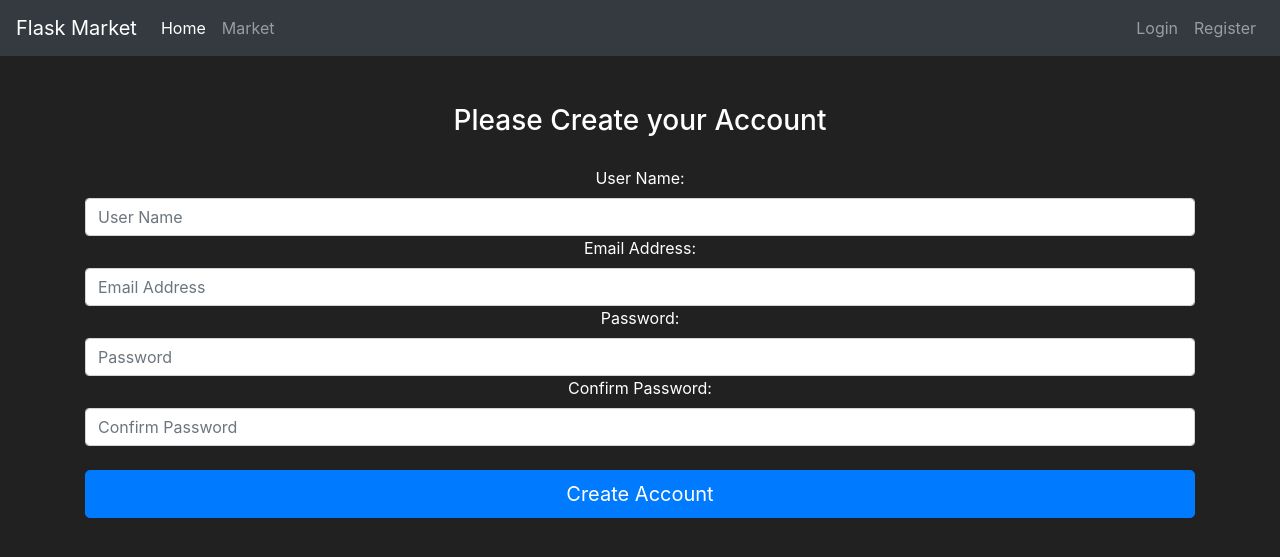
After one commit to jjcoll/flask_market, a Flask app: page /register in a window 1280 px wide. The commit adds this page. Shown: the top 557 px of the page. Run offline with Flask 3, Linux system fonts and the light colour scheme; some libraries are stand-ins or nearby versions.

Commit message:
added user register with server side validation

```diff
--- a/market/__init__.py
+++ b/market/__init__.py
@@ -7,6 +7,8 @@ app = Flask(__name__)
 
 # Construct the path to the database file inside the 'market' package
 app.config["SQLALCHEMY_DATABASE_URI"] = "sqlite:///market.db"
+# secret key
+app.config["SECRET_KEY"] = "5a7dc285da89f961bca6df365cee76bcb8b37dd5d650"
 db = SQLAlchemy(app)
 
 from market import routes
--- /dev/null
+++ b/market/forms.py
@@ -0,0 +1,21 @@
+from flask_wtf import FlaskForm
+from wtforms import StringField, PasswordField, SubmitField
+from wtforms.validators import Length, EqualTo, Email, DataRequired
+
+
+# inherit from FlaskForm
+class RegisterForm(FlaskForm):
+    # form fields
+    username = StringField(label="User Name:", validators=[Length(min=3, max=30)])
+    email_address = StringField(
+        label="Email Address:", validators=[Email(), DataRequired()]
+    )
+    password1 = PasswordField(
+        label="Password:", validators=[Length(min=8), DataRequired()]
+    )
+    password2 = PasswordField(
+        # verify that password and confirm password are same
+        label="Confirm Password:",
+        validators=[EqualTo("password1"), DataRequired()],
+    )
+    submit = SubmitField(label="Create Account")
--- a/market/routes.py
+++ b/market/routes.py
@@ -1,6 +1,8 @@
 from market import app
-from flask import render_template
-from market.models import Item
+from flask import render_template, redirect, url_for
+from market.models import Item, User
+from market.forms import RegisterForm
+from market import db
 
 
 @app.route("/")
@@ -13,3 +15,33 @@ def home_page():
 def market_page():
     items = Item.query.all()
     return render_template("market.html", items=items)
+
+
+@app.route("/register", methods=["POST", "GET"])
+def register_page():
+    form = RegisterForm()
+
+    # on submit checks that the user clicks on submit button
+    # also checks for validation
+    if form.validate_on_submit():
+        # passing fields from form
+        user_to_create = User(
+            username=form.username.data,
+            email=form.email_address.data,
+            password_hash=form.password1.data,
+        )
+        # submit changes to data base
+        db.session.add(user_to_create)
+        # save changes to data base
+        db.session.commit()
+        # redirect user to market
+        return redirect(url_for("market_page"))
+
+    # check for errors arriving from validations
+    if form.errors != {}:  # if there are no errors from validation
+        for err_msg in form.errors.values():
+            print(
+                f"There was an error in the user creation: {err_msg}"
+            )  # print in server side
+
+    return render_template("register.html", form=form)
--- a/market/templates/base.html
+++ b/market/templates/base.html
@@ -33,7 +33,7 @@
                     <a class="nav-link" href="#">Login</a>
                 </li>
                 <li class="nav-item">
-                    <a class="nav-link" href="#">Register</a>
+                    <a class="nav-link" href="{{ url_for('register_page') }}">Register</a>
                 </li>
             </ul>
         </div>
--- /dev/null
+++ b/market/templates/register.html
@@ -0,0 +1,31 @@
+{% extends 'base.html' %}
+
+{% block title%}
+Register
+{% endblock %}
+
+{% block content %}
+
+<body class="text-center">
+    <div class="container">
+        <h1 class="h3 mb-1 mt-5 font-wieght-normal">Please Create your Account </h1>
+        <br>
+        <form method="post" class="form-register" style="color:white">
+            <!-- protect from CSRF -->
+            {{ form.hidden_tag() }}
+            {{ form.username.label() }}
+            {{ form.username(class="form-control", placeholder='User Name') }}
+            {{ form.email_address.label() }}
+            {{ form.email_address(class="form-control", placeholder='Email Address') }}
+            {{ form.password1.label() }}
+            {{ form.password1(class="form-control", placeholder='Password') }}
+            {{ form.password2.label() }}
+            {{ form.password2(class="form-control", placeholder='Confirm Password') }}
+
+            <br>
+            {{ form.submit(class='btn btn-lg btn-block btn-primary') }}
+        </form>
+    </div>
+</body>
+
+{% endblock %}
```
Also changed, not shown: instance/market.db.
